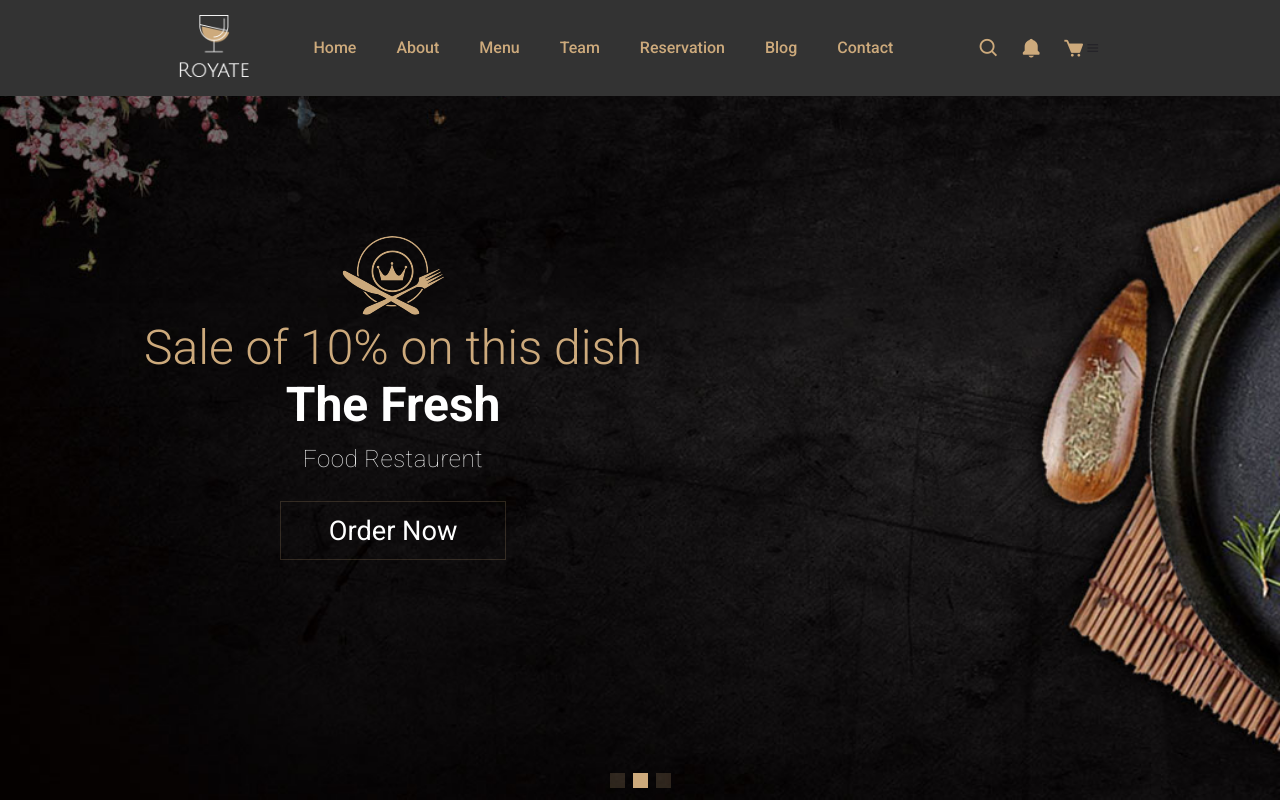
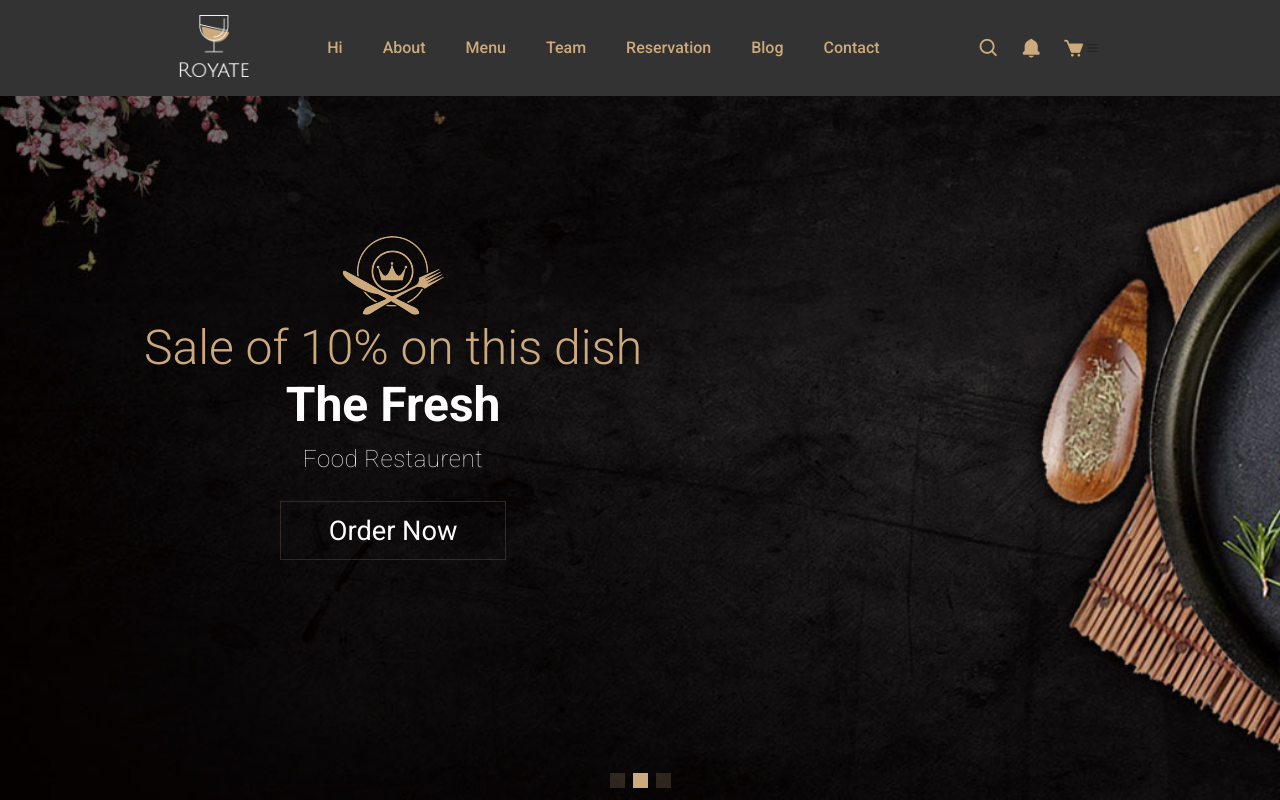
Before and after one commit to venkteshsha/aidTech_Task4_Restaurant_Website, a plain HTML site: page index.html in a window 1280 px wide. Shown: the top 800 px of the page. Drawn offline with nearby package versions, Linux system fonts and the light colour scheme.

Commit message:
index changed

```diff
--- a/index.html
+++ b/index.html
@@ -19,7 +19,7 @@
             <img src="logo.png" alt="">
         </a>
         <ul class="navbar">
-            <li ><a href="#home" >Home</a></li>
+            <li ><a href="#home" >Hi</a></li>
             <li ><a href="#about">About</a></li>
             <li ><a href="#menu">Menu</a></li>
             <li ><a href="#team">Team</a></li>
```
